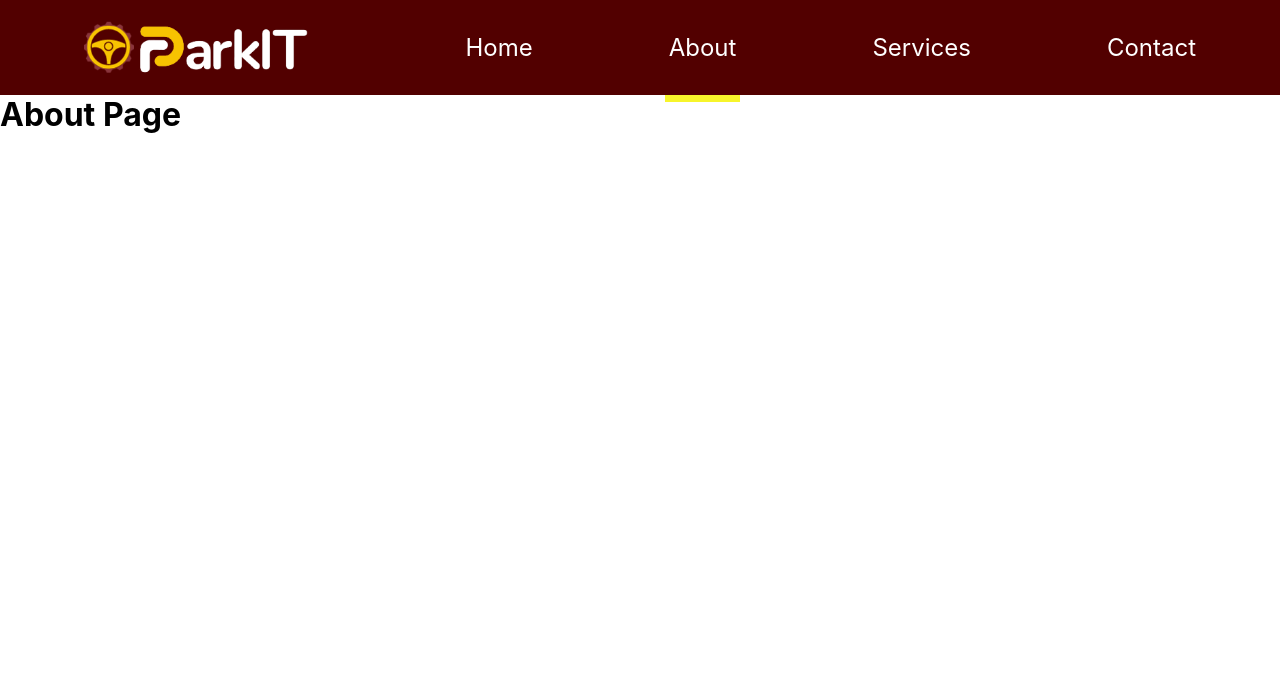
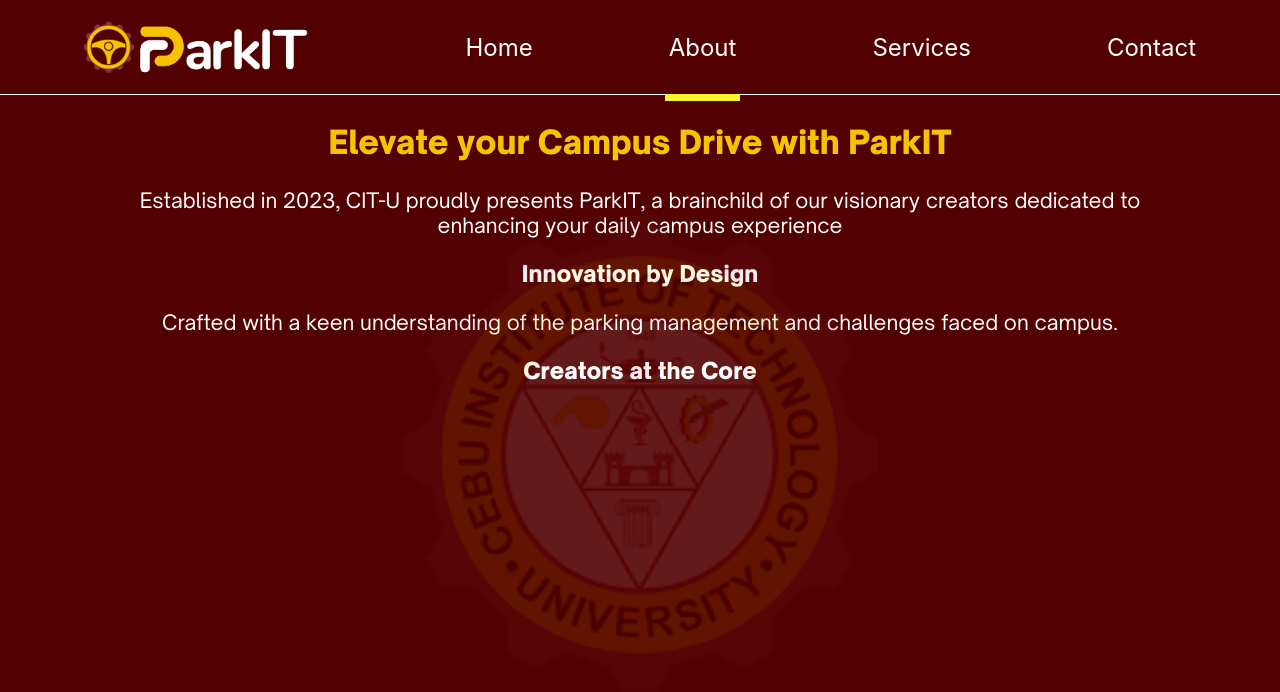
Before and after one commit to JhonoBrine/cituparkuiux, a React (Create React App) app: page /about in a window 1280 px wide. Shown: the top 692 px of the page. Built offline with nearby package versions, Linux system fonts and the light colour scheme.

Commit message:
"Added AboutPage"

```diff
--- a/public/index.html
+++ b/public/index.html
@@ -24,7 +24,7 @@
       work correctly both with client-side routing and a non-root public URL.
       Learn how to configure a non-root public URL by running `npm run build`.
     -->
-    <title>React App</title>
+    <title>ParkIT</title>
   </head>
   <body>
     <noscript>You need to enable JavaScript to run this app.</noscript>
--- a/src/HomePage/AboutPage.js
+++ b/src/HomePage/AboutPage.js
@@ -1,10 +1,30 @@
+import "./styleMain/AboutPage.css";
+
+export default function AboutPage() {
+  return (
+    <>
+
+      <div className="main-container">
+        <div className="citulogo-image"></div>
+        <div>
+        <h2 className="about-title">Elevate your Campus Drive with ParkIT</h2>
+
+        <p>
+        Established in 2023, CIT-U proudly presents ParkIT, a brainchild of our
+        visionary creators dedicated to <br/> enhancing your daily campus experience
+        </p>
+
+        <h3>Innovation by Design</h3>
+
+        <p>
+        Crafted with a keen understanding of the parking management and challenges faced on campus.
+        </p>
+
+        <h3>Creators at the Core</h3>
+        </div>
+      </div>
 
 
-export default function AboutPage(){
-
-    return(<>
-
-        <h1>About Page</h1>
-
-    </>)
+    </>
+  )
 }
--- /dev/null
+++ b/src/HomePage/styleMain/AboutPage.css
@@ -0,0 +1,43 @@
+
+.main-container{
+    text-align: center;
+    height: 89.9vh;
+    width: 100vw;
+    background-color: #520000;
+    color: white;
+
+    font-family: "OpenSauceRegular";
+    font-size: 1.28rem;
+
+    position: absolute;
+
+}
+
+h3{
+
+    font-family: "OpenSauceBlack";
+    font-size: 1.4rem;
+}
+
+.about-title{
+
+    font-family: "OpenSauceBlack";
+    color: #f6c301;
+    font-size: 2rem;
+}
+
+.citulogo-image{
+    height: 89.9vh;
+    width: 100vw;
+    background-image: url("/public/images/citulogo.png");
+    background-size: contain;
+    background-repeat: no-repeat;
+    background-position: center;
+    background-size: 40%;
+
+    opacity: 0.1;
+
+    position: absolute;
+
+
+}
--- a/src/HomePage/styleMain/navBarMainPage.css
+++ b/src/HomePage/styleMain/navBarMainPage.css
@@ -20,6 +20,8 @@ body {
     align-items: stretch;
     gap: 5rem;
     padding: 0 5rem;
+
+    border-bottom: 1px solid white;
 }
 
 .site-logo{
```
